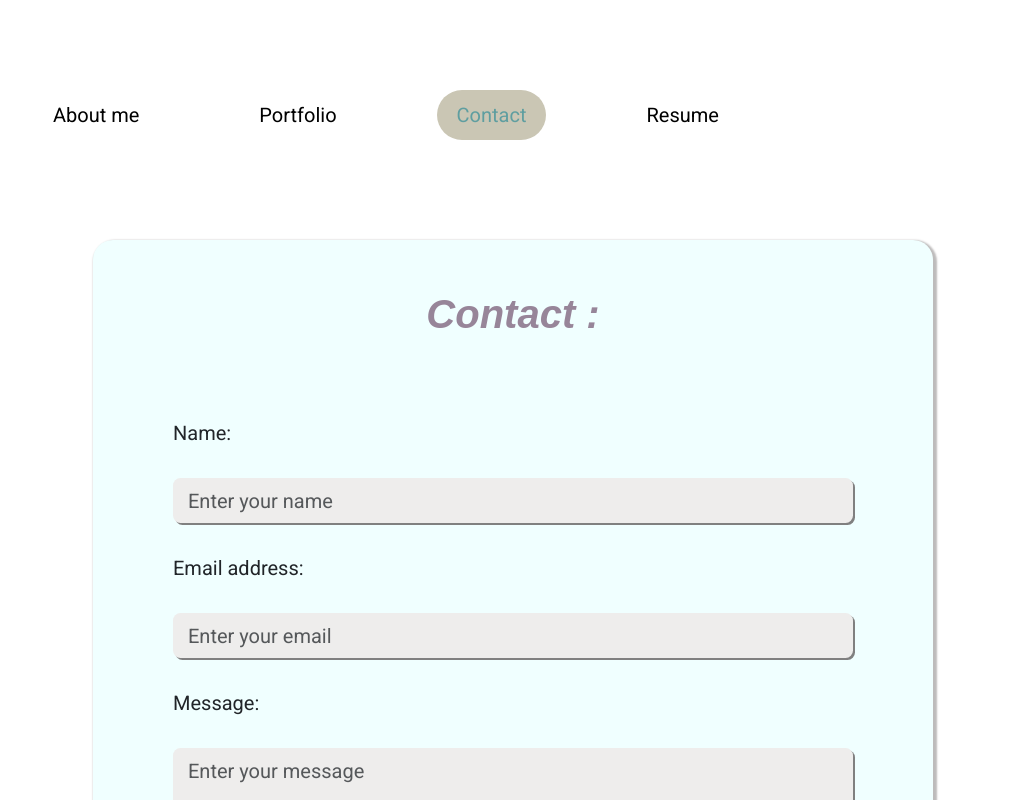
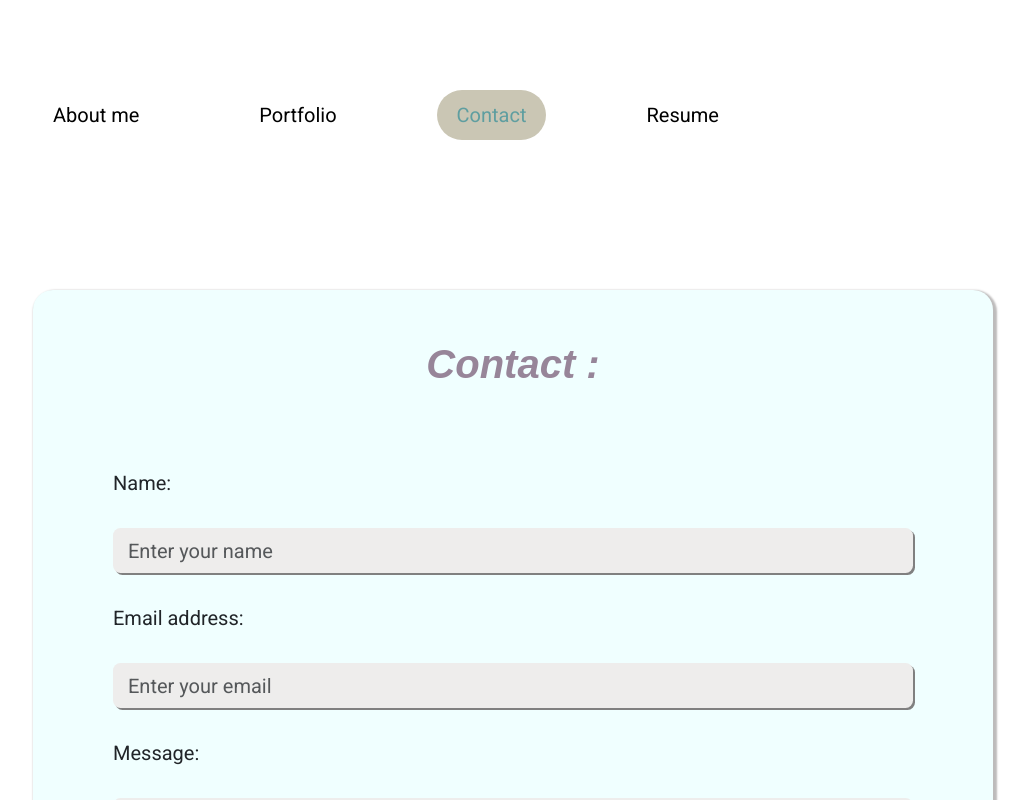
Before and after one commit to ekhay-hit/ekhay_div_hub, a React (Vite) app: page /contact in a window 1280 px wide. Shown: the top 800 px of the page, without its empty margins (127-1156 px from the left). Built offline with nearby package versions, Linux system fonts and the light colour scheme; a web font is replaced by a local one.

Commit message:
added the logic to  contact me page and show the message base if the email's success

```diff
--- a/src/pages/Contact.jsx
+++ b/src/pages/Contact.jsx
@@ -1,28 +1,65 @@
 import "./styles/contact.css";
+import { useState } from "react";
 
 export default function Contact() {
+  const [name, setName] = useState("");
+  const [email, setEmail] = useState("");
+  const [content, setContent] = useState("");
+  const [message, setMessage] = useState("");
+  const [success, setSuccess] = useState(false);
+  function handelSubmit(e) {
+    e.preventDefault();
+    console.log(email);
+    console.log(name);
+    console.log(content);
+    if (!name || !email || !content) {
+      setMessage("all field are required");
+      return;
+    } else {
+      setSuccess(true);
+      setMessage("email sent");
+      setName("");
+      setEmail("");
+      setContent("");
+    }
+  }
   return (
     <>
-      <form className="contact ">
+      <form className="contact " onSubmit={handelSubmit}>
         <h2 className="col-10">Contact :</h2>
+
         <label className="label-control ">Name:</label>
         <input
           className=" input form-control"
           type="text"
+          value={name}
           placeholder="Enter your name"
+          onChange={(e) => setName(e.target.value)}
         ></input>
+
         <label className="label-control ">Email address:</label>
         <input
           className=" input form-control col-8"
           type="text"
           placeholder="Enter your email"
+          value={email}
+          onChange={(e) => setEmail(e.target.value)}
         ></input>
+
         <label className="label-control">Message:</label>
         <textarea
           className=" input form-control"
           type="text"
           placeholder="Enter your message"
+          value={content}
+          onChange={(e) => setContent(e.target.value)}
         ></textarea>
+
+        {!success ? (
+          <h3 className="text-danger message">{message}</h3>
+        ) : (
+          <h3 className="text-success message">{message}</h3>
+        )}
         <button className="btn">Send</button>
       </form>
     </>
--- a/src/pages/styles/contact.css
+++ b/src/pages/styles/contact.css
@@ -1,6 +1,6 @@
 .contact {
   display: flex;
-  width: 70%;
+  width: 80%;
   /* justify-content: start; */
   text-align: start;
   gap: 30px;
@@ -33,3 +33,8 @@
   width: 100px;
   margin: 30px 20px;
 }
+
+message {
+  padding: 3px;
+  text-align: left;
+}
--- a/src/pages/styles/portfolio.css
+++ b/src/pages/styles/portfolio.css
@@ -3,7 +3,7 @@
 .projects-list {
   width: 80% !important;
   margin: auto;
-  justify-content: center;
+  justify-content: space-around;
   display: flex;
   flex-wrap: wrap;
   gap: 100px;
--- a/src/styles/App.css
+++ b/src/styles/App.css
@@ -1,5 +1,5 @@
 .main {
   display: flex;
   justify-content: center;
-  margin-top: 100px;
+  margin-top: 150px;
 }
```
